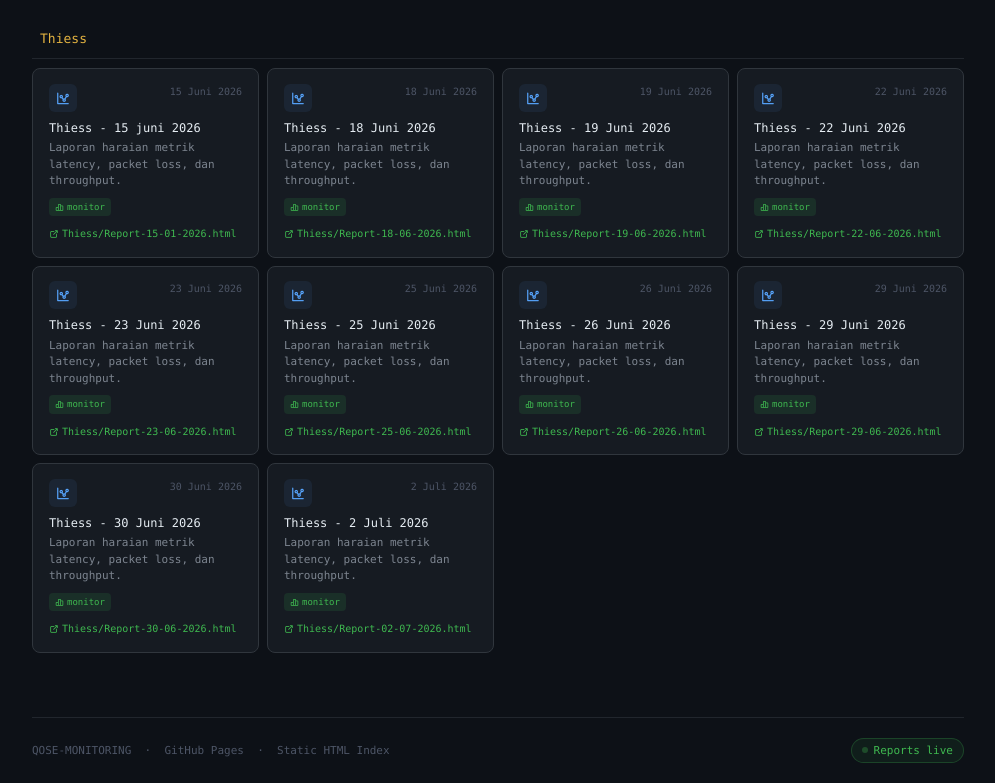
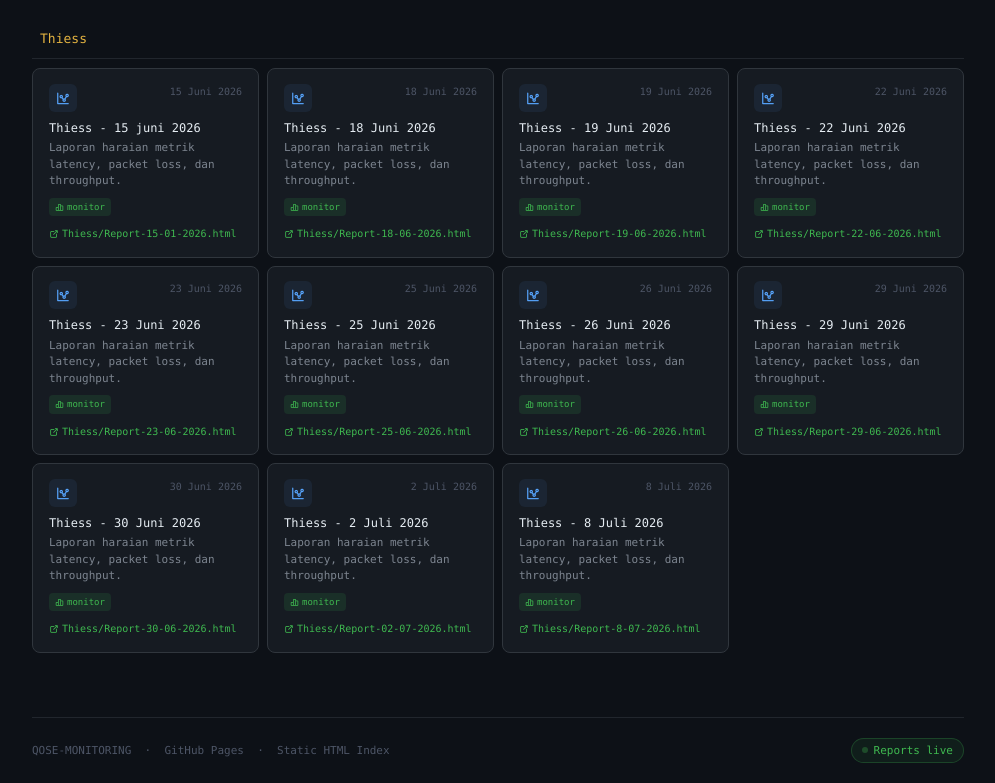
Before and after one commit to Qose88/Report-Monitoring, a plain HTML site: page index.html in a window 1280 px wide. Shown: the part 1205-1988 px from the top of the page, without its empty margins (142-1137 px from the left). Drawn offline with Linux system fonts and the light colour scheme.

Commit message:
Update 8 Juli 2026

```diff
--- a/index.html
+++ b/index.html
@@ -1007,6 +1007,25 @@
                 Thiess/Report-02-07-2026.html
               </div>
             </a>
+
+            <a class="card" href="Thiess/Report-8-07-2026.html">
+              <div class="card-top">
+                <div class="card-icon"><i class="ti ti-chart-dots"></i></div>
+                <span class="card-date">8 Juli 2026</span>
+              </div>
+              <div class="card-name">Thiess - 8 Juli 2026</div>
+              <div class="card-desc">
+                Laporan haraian metrik latency, packet loss, dan throughput.
+              </div>
+              <span class="tag tag-green"
+                ><i class="ti ti-chart-bar" style="font-size: 9px"></i>
+                monitor</span
+              >
+              <div class="card-link">
+                <i class="ti ti-external-link"></i>
+                Thiess/Report-8-07-2026.html
+              </div>
+            </a>
             <!--
         TAMBAH FILE BARU DI FOLDER INI:
         copy blok <a class="card" ...> di atas, paste di sini, ganti href/nama/tanggal
```
